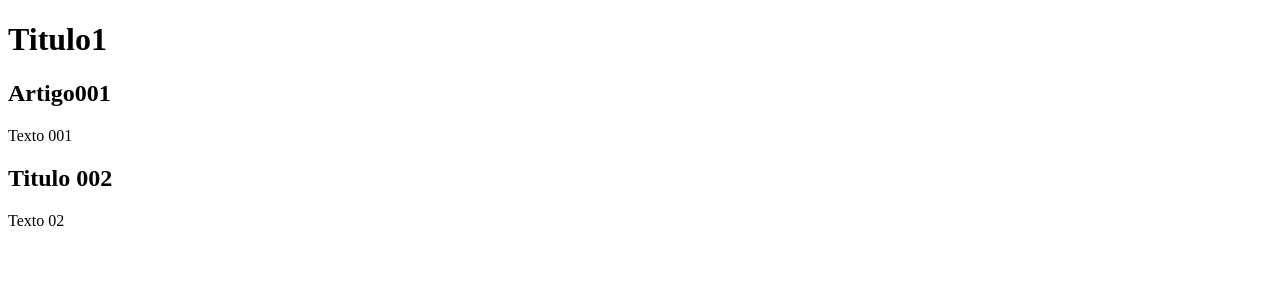
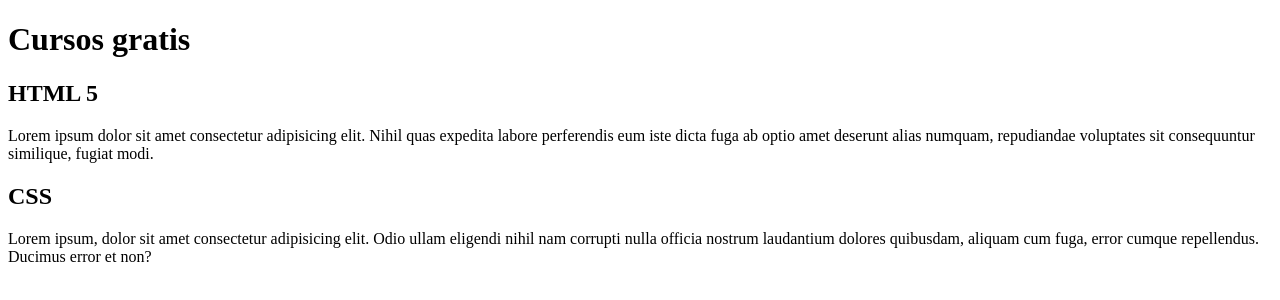
Before and after one commit to YasminFurtadoAlves/Projeto-site, a plain HTML site: page index.html in a window 1280 px wide. Drawn offline with Linux system fonts and the light colour scheme.

Commit message:
inicio de conteudo

```diff
--- a/index.html
+++ b/index.html
@@ -8,15 +8,15 @@
 <body>
     <main>
         <header>
-            <h1>Titulo1</h1>
+            <h1>Cursos gratis</h1>
         </header>
         <article>
-            <h2>Artigo001</h2>
-            <p>Texto 001</p>
+            <h2>HTML 5</h2>
+            <p>Lorem ipsum dolor sit amet consectetur adipisicing elit. Nihil quas expedita labore perferendis eum iste dicta fuga ab optio amet deserunt alias numquam, repudiandae voluptates sit consequuntur similique, fugiat modi.</p>
         </article>
         <article>
-            <h2>Titulo 002</h2>
-            <p>Texto 02</p>
+            <h2>CSS</h2>
+            <p>Lorem ipsum, dolor sit amet consectetur adipisicing elit. Odio ullam eligendi nihil nam corrupti nulla officia nostrum laudantium dolores quibusdam, aliquam cum fuga, error cumque repellendus. Ducimus error et non?</p>
         </article>
 
     </main>
```
